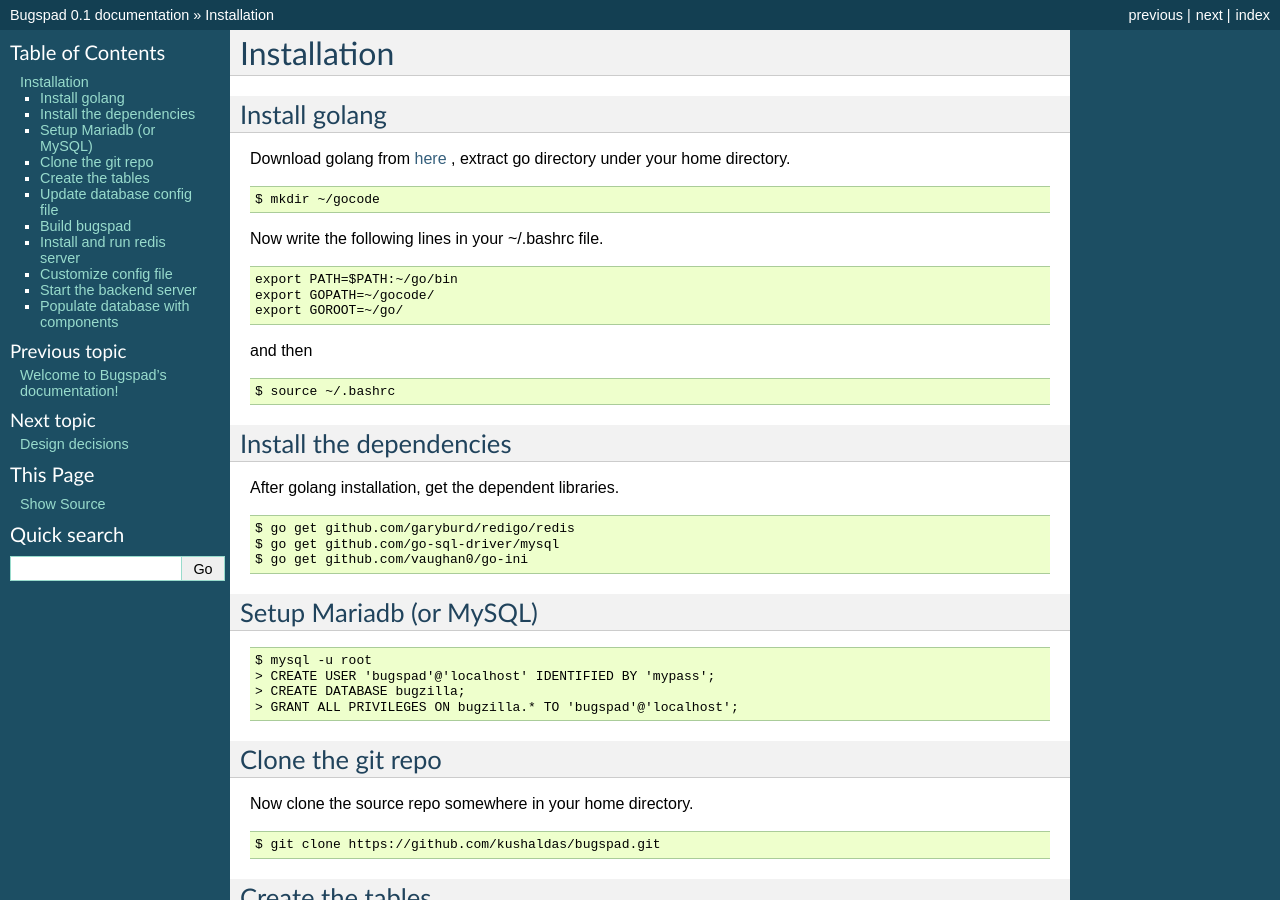
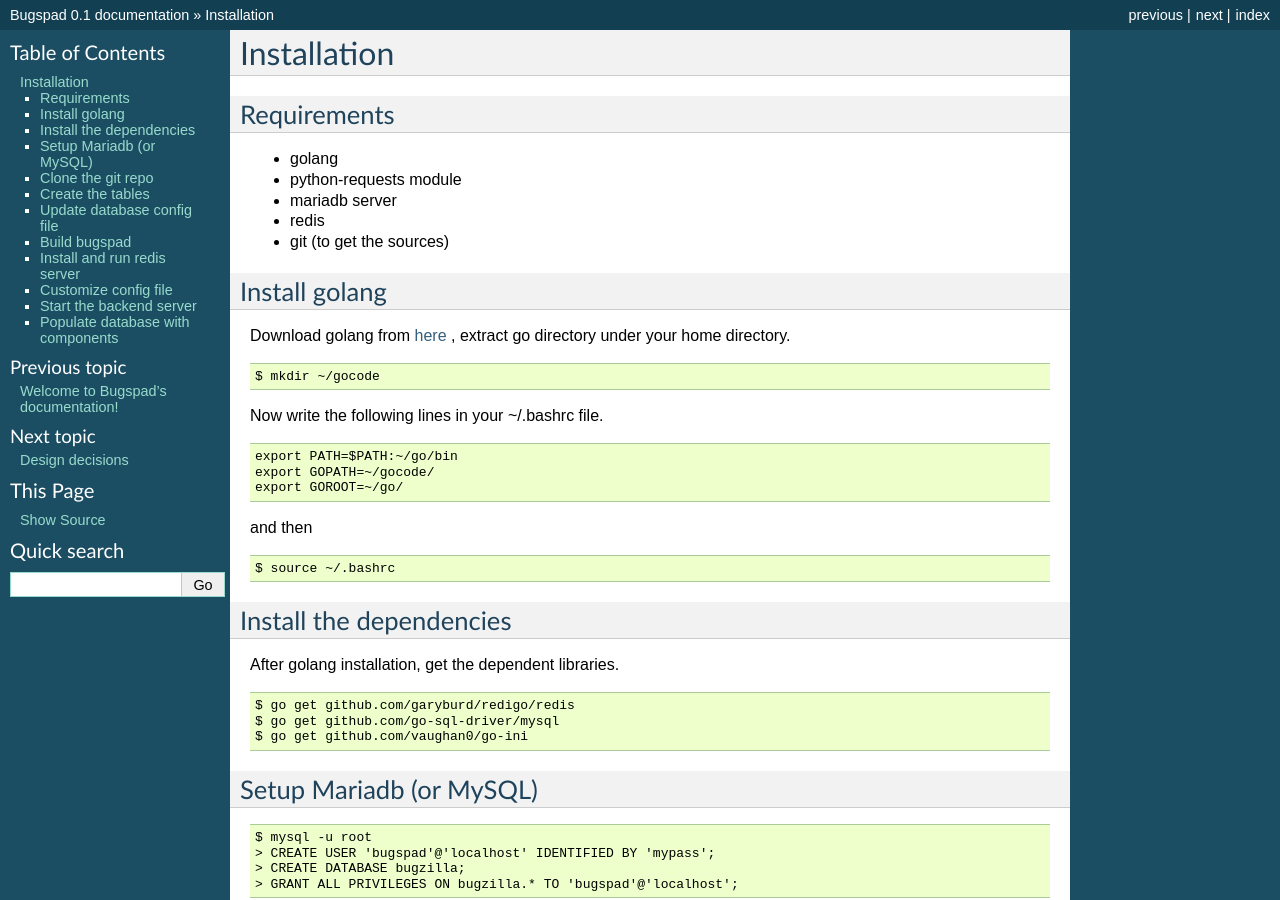
Before and after one commit to kushaldas/bugspad, a Sphinx documentation site: the page built from docs/install.rst, in a window 1280 px wide and 900 px high. Built offline with Sphinx 7.4.7, drawn with Linux system fonts in a browser that asks for light colours.

Commit message:
List dependencies
List packages required to build and run bugspad.

```diff
--- a/docs/install.rst
+++ b/docs/install.rst
@@ -1,5 +1,14 @@
 Installation
 ==================================
+
+Requirements
+-------------
+
+* golang
+* python-requests module
+* mariadb server
+* redis
+* git (to get the sources)
 
 Install golang
 ---------------
```
